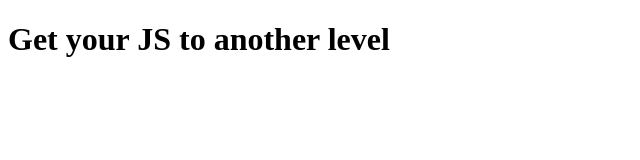
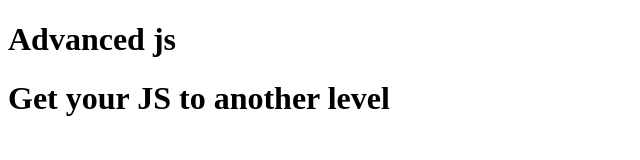
Before and after one commit to Ndeta100/js_higher_order_functions, a plain HTML site: page index.html in a window 1280 px wide. Shown: the whole page, without its empty margins (0-640 px from the left). Drawn offline with Linux system fonts and the light colour scheme.

Commit message:
index.html

```diff
--- a/index.html
+++ b/index.html
@@ -5,9 +5,11 @@
     <meta http-equiv="X-UA-Compatible" content="IE=edge">
     <meta name="viewport" content="width=device-width, initial-scale=1.0">
     <title>Higher Order functions</title>
+    <h1>Advanced js</h1>
 </head>
 <body>
     <h1>Get your JS to another level</h1>
     <script src="main.js"></script>
+
 </body>
 </html>
```
